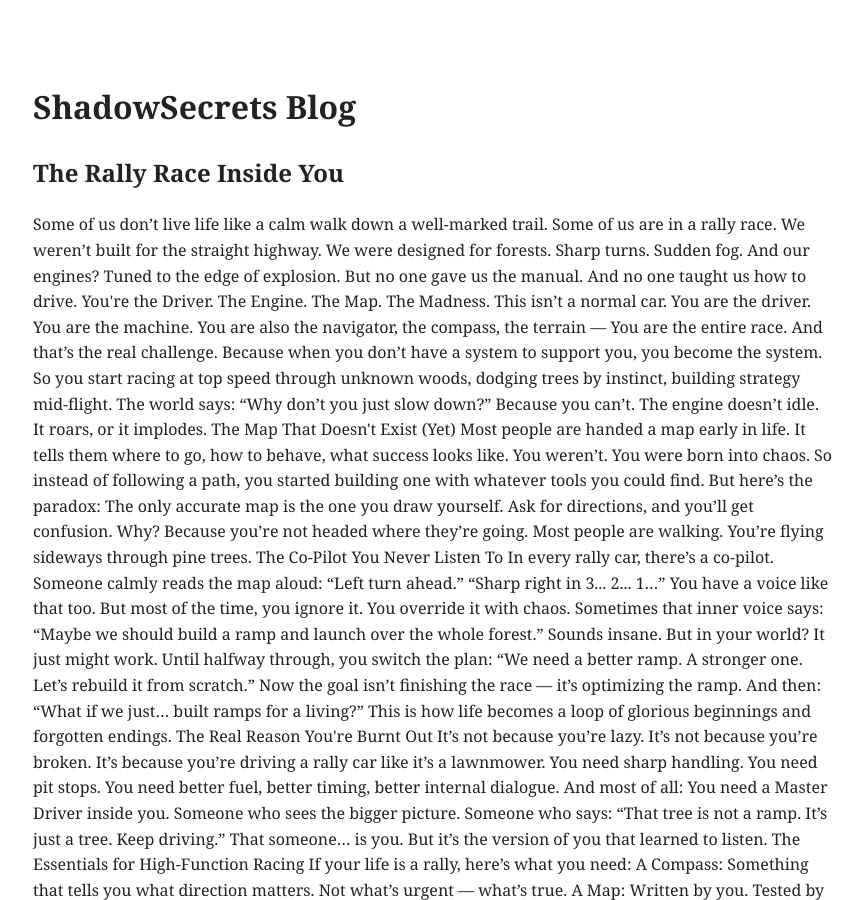
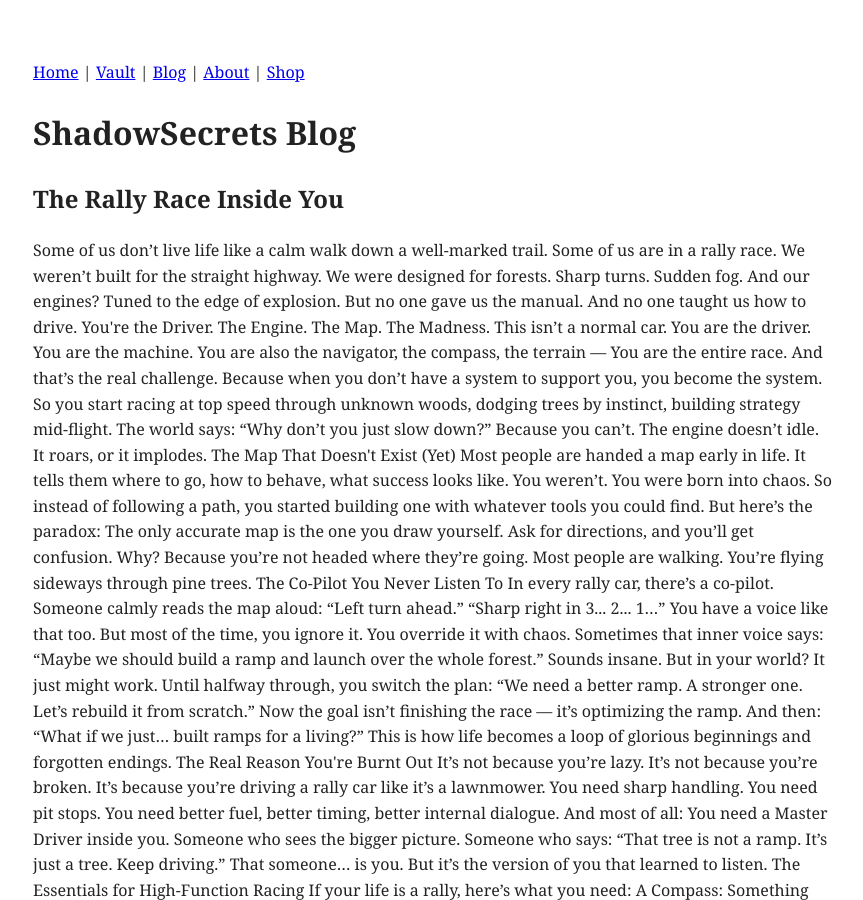
Before and after one commit to sebshadowsecrets/sebshadowsecrets, a Jekyll site: the page blog.html, which Jekyll copies as it is, in a window 1280 px wide and 900 px high. Shown: the whole window, without its empty margins (207-1070 px from the left). Built offline with Jekyll 4.4.1, drawn with Linux system fonts in a browser that asks for light colours.

Commit message:
Update blog.html

```diff
--- a/blog.html
+++ b/blog.html
@@ -29,7 +29,14 @@
     }
   </style>
 </head>
-<body>
+<body><nav>
+  <a href="index.html">Home</a> |
+  <a href="vault.html">Vault</a> |
+  <a href="blog.html">Blog</a> |
+  <a href="about.html">About</a> |
+  <a href="shop.html">Shop</a>
+</nav>
+
 
   <h1>ShadowSecrets Blog</h1>
 
```
